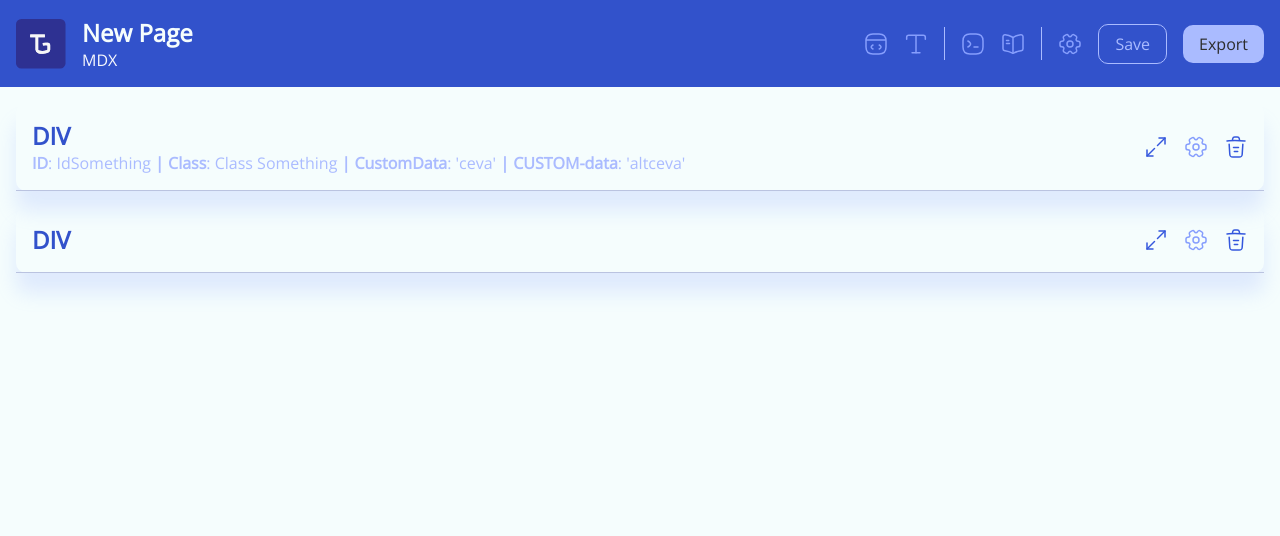
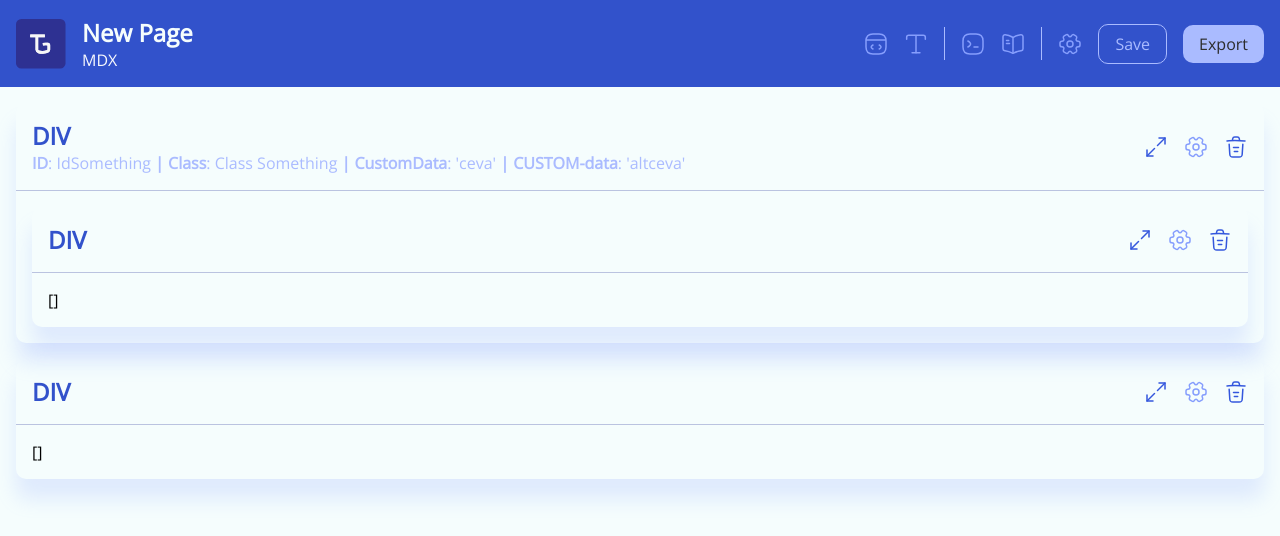
Before and after one commit to BaltacMihai/AtlasPad, a Vue app: page / in a window 1280 px wide. Shown: the top 536 px of the page. Built offline with nearby package versions, Linux system fonts and the light colour scheme.

Commit message:
Display tags

```diff
--- a/src/App.vue
+++ b/src/App.vue
@@ -16,14 +16,29 @@ export default {
             name: "div",
             isMinimized: true,
             isSettingsOptionOpened: true,
-            type: "text",
+            type: "container",
           },
           attributes: {
             class: "Class Something",
             id: "IdSomething",
             custom: "CustomData:'ceva' CUSTOM-data:'altceva'",
           },
-          content: [],
+          content: [
+            {
+              settings: {
+                name: "div",
+                isMinimized: true,
+                isSettingsOptionOpened: true,
+                type: "text",
+              },
+              attributes: {
+                class: "",
+                id: "",
+                custom: "",
+              },
+              content: [],
+            },
+          ],
         },
         {
           settings: {
--- /dev/null
+++ b/src/components/atoms/Text.vue
@@ -0,0 +1,15 @@
+<template>
+  <p>{{ content }}</p>
+</template>
+<script>
+export default {
+  props: {
+    content: String,
+  },
+};
+</script>
+<style lang="scss" scoped>
+p {
+  padding: 1rem;
+}
+</style>
--- a/src/components/organisms/TagNavbar.vue
+++ b/src/components/organisms/TagNavbar.vue
@@ -64,4 +64,36 @@ export default {
   },
 };
 </script>
-<style lang=""></style>
+<style lang="scss">
+.tag-card_header {
+  display: flex;
+  align-items: center;
+  justify-content: space-between;
+  padding: 1rem;
+
+  border-bottom: 1px solid $cl-grey;
+
+  .info {
+    .title {
+      color: $cl-primary;
+      font-weight: bold;
+      font-size: $fs-title;
+      text-transform: uppercase;
+    }
+    .subtitle {
+      color: $cl-secondary;
+      font-size: $fs-text;
+
+      span {
+        font-weight: bold;
+      }
+    }
+  }
+  .actions {
+    display: flex;
+    align-items: center;
+    justify-content: center;
+    gap: 1rem;
+  }
+}
+</style>
--- a/src/components/pages/TagsEditor.vue
+++ b/src/components/pages/TagsEditor.vue
@@ -7,8 +7,9 @@
 </template>
 <script>
 import TagCard from "@/components/templates/TagCard.vue";
+import draggable from "vuedraggable";
 export default {
-  components: { TagCard },
+  components: { TagCard, draggable },
   props: {
     content: Array,
   },
--- a/src/components/templates/TagCard.vue
+++ b/src/components/templates/TagCard.vue
@@ -7,9 +7,15 @@
       :settings="() => {}"
       :delete="onDelete"
     />
+
+    <div class="container">
+      <component :is="tagContent" :content="tag.content" />
+    </div>
   </div>
 </template>
 <script>
+import { defineAsyncComponent } from "vue";
+
 import TooltipButton from "../molecules/TooltipButton.vue";
 import TagNavbar from "../organisms/TagNavbar.vue";
 
@@ -23,6 +29,20 @@ export default {
       this.$emit("delete", this.tag);
     },
   },
+  computed: {
+    tagContent() {
+      switch (this.tag.settings.type) {
+        case "container":
+          return defineAsyncComponent(() =>
+            import("@/components/pages/TagsEditor.vue")
+          );
+        case "text":
+          return defineAsyncComponent(() =>
+            import("@/components/atoms/Text.vue")
+          );
+      }
+    },
+  },
 };
 </script>
 <style lang="scss">
@@ -31,37 +51,5 @@ export default {
   flex-direction: column;
   border-radius: 10px;
   box-shadow: 0px 20px 20px rgba(134, 158, 253, 0.2);
-
-  &_header {
-    display: flex;
-    align-items: center;
-    justify-content: space-between;
-    padding: 1rem;
-
-    border-bottom: 1px solid $cl-grey;
-
-    .info {
-      .title {
-        color: $cl-primary;
-        font-weight: bold;
-        font-size: $fs-title;
-        text-transform: uppercase;
-      }
-      .subtitle {
-        color: $cl-secondary;
-        font-size: $fs-text;
-
-        span {
-          font-weight: bold;
-        }
-      }
-    }
-    .actions {
-      display: flex;
-      align-items: center;
-      justify-content: center;
-      gap: 1rem;
-    }
-  }
 }
 </style>
```
